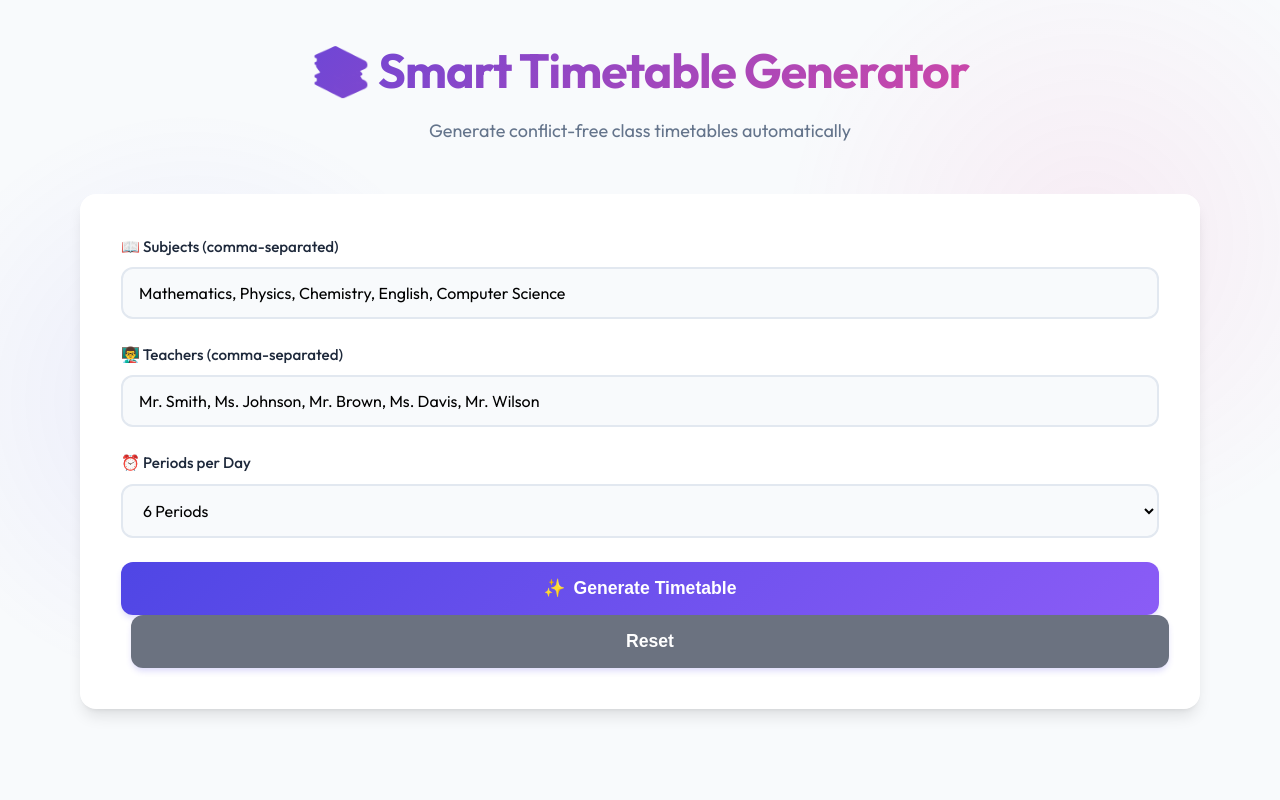
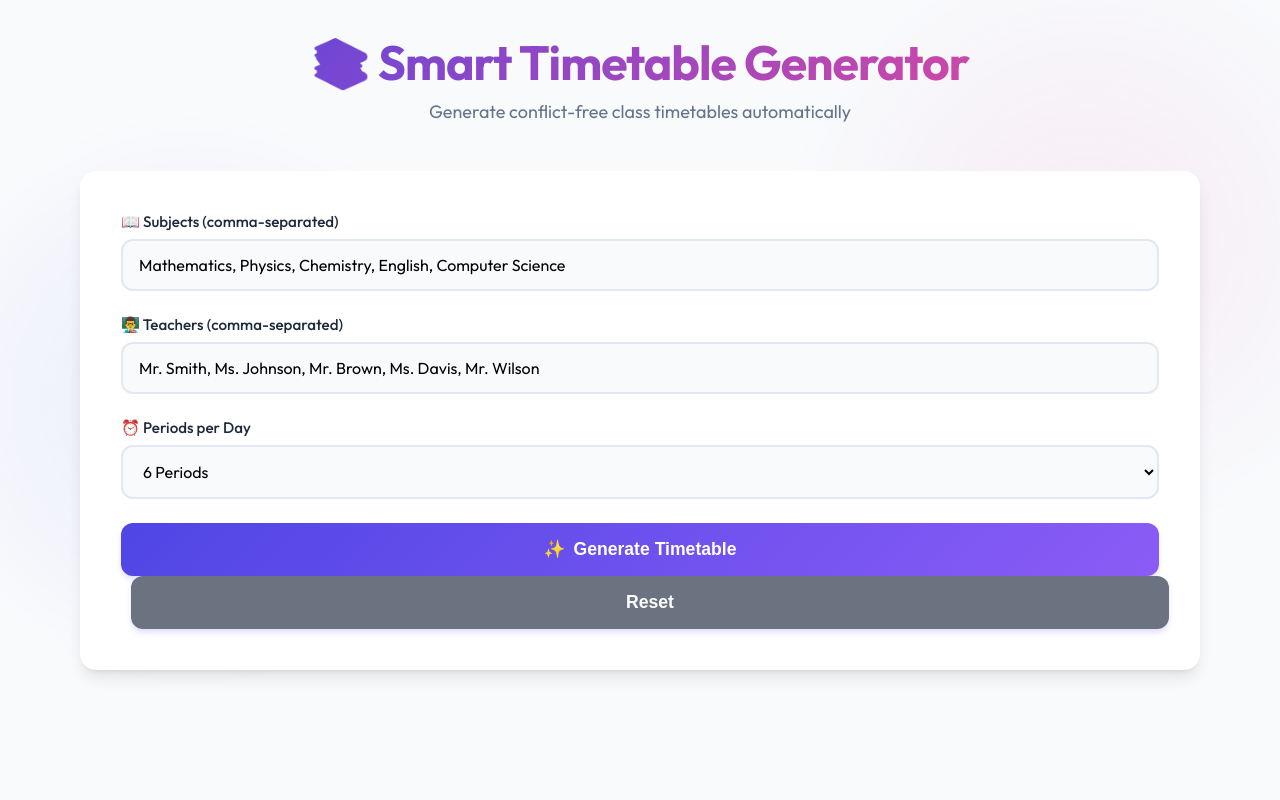
Before and after one commit to rithika5656/Smart-Timetable-Generator, a Flask app: page / in a window 1280 px wide. Run offline with Flask 3, Linux system fonts and the light colour scheme.

Commit message:
styles.css

```diff
--- a/static/css/styles.css
+++ b/static/css/styles.css
@@ -23,20 +23,23 @@
     margin: 0;
     padding: 0;
     box-sizing: border-box;
+    --white: #ffffff;
 }
 
 body {
     font-family: 'Outfit', sans-serif;
     background-color: var(--background);
-    color: var(--text-main);
-    line-height: 1.6;
+    margin: 0;
     min-height: 100vh;
+    display: flex;
+    justify-content: center;
+    align-items: center;
+    color: #1e293b;
     background-image:
         radial-gradient(at 0% 0%, hsla(253, 16%, 7%, 0) 0, hsla(253, 16%, 7%, 0) 50%),
         radial-gradient(at 50% 0%, hsla(225, 39%, 30%, 0) 0, hsla(225, 39%, 30%, 0) 50%),
         radial-gradient(at 100% 0%, hsla(339, 49%, 30%, 0) 0, hsla(339, 49%, 30%, 0) 50%);
     background-size: cover;
-    display: flex;
     flex-direction: column;
 }
 
```
